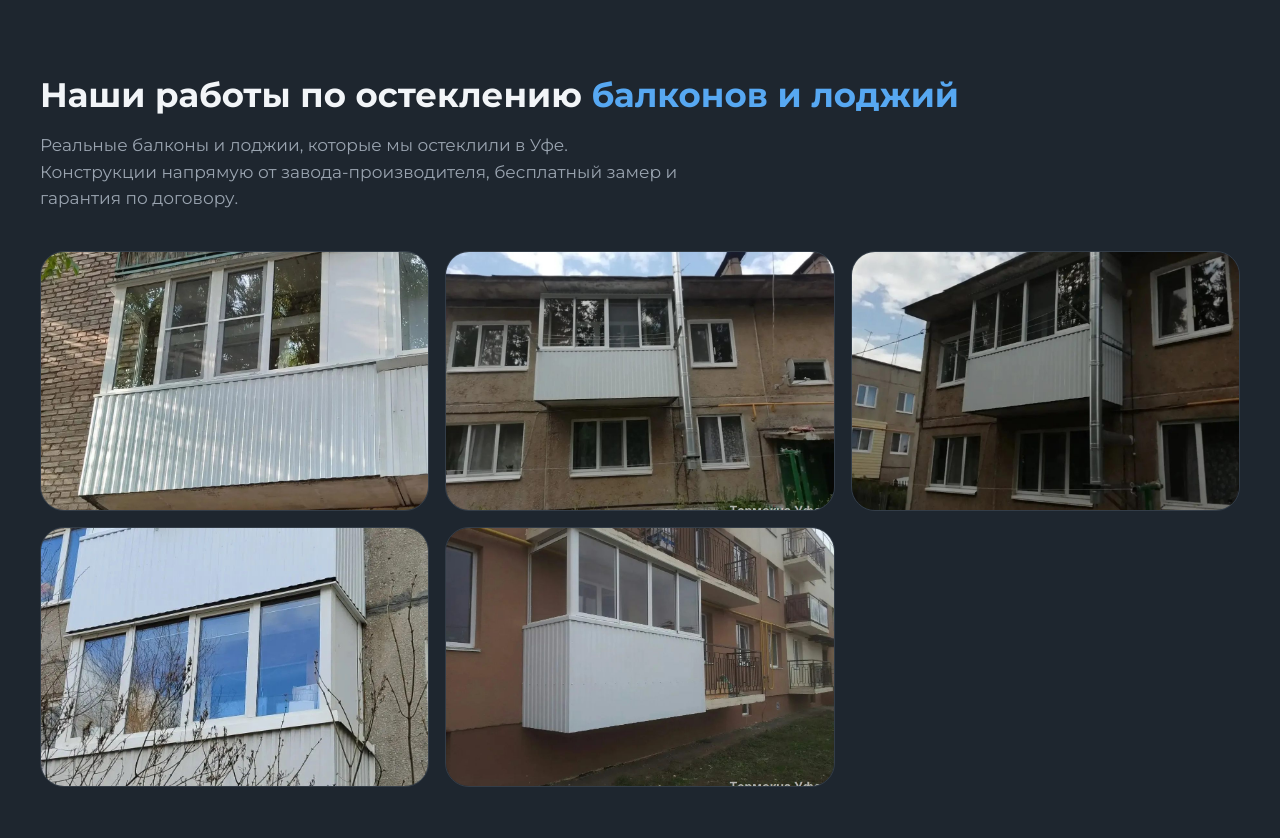
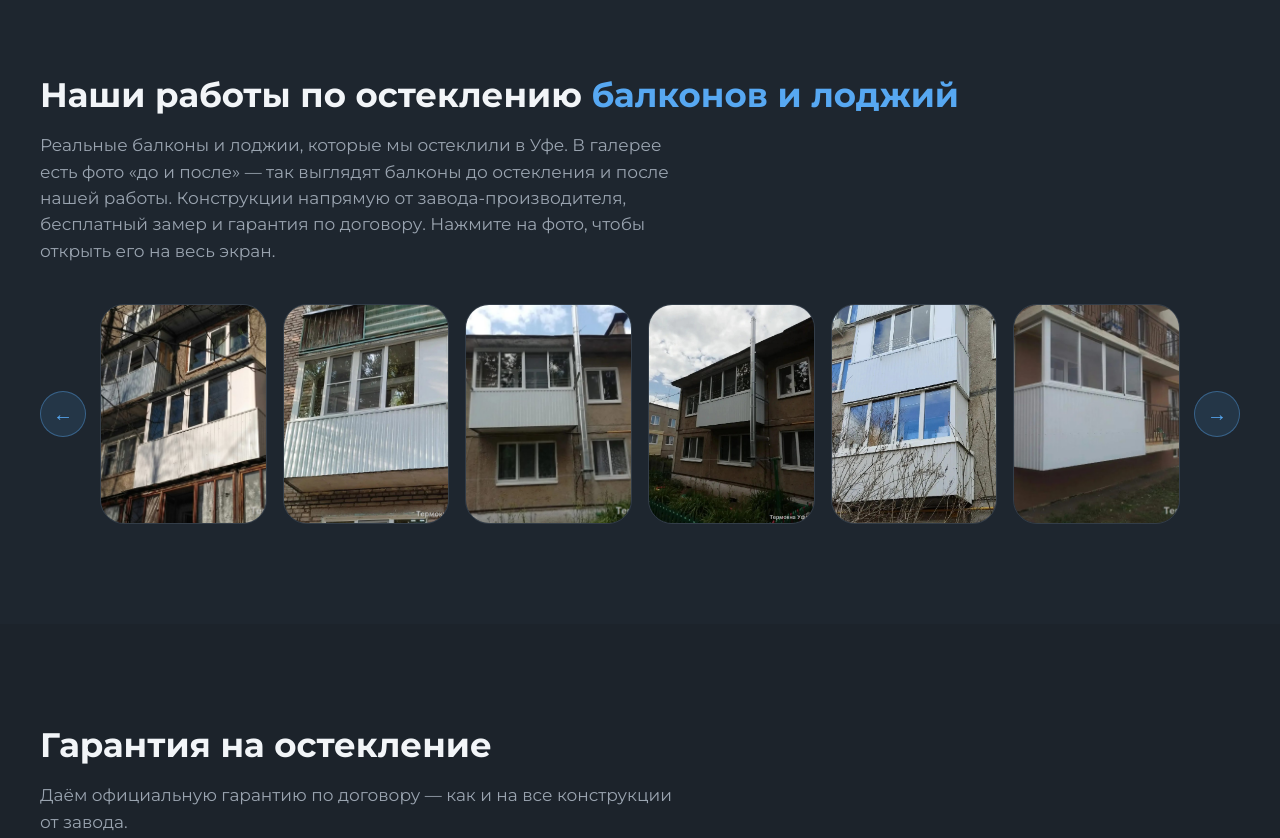
Before and after one commit to Maksim19952007/Maksim19952007.github.io, a plain HTML site: page osteklenie-balkonov.html in a window 1280 px wide. Shown: the part 3520-4358 px from the top of the page. Drawn offline with Linux system fonts and the light colour scheme.

Commit message:
Turn balcony gallery into slider with before/after photos

```diff
--- a/osteklenie-balkonov.html
+++ b/osteklenie-balkonov.html
@@ -226,13 +226,20 @@
     <section class="section section-tint" id="gallery">
       <div class="container">
         <h2>Наши работы по остеклению <mark>балконов и лоджий</mark></h2>
-        <p class="section-desc">Реальные балконы и лоджии, которые мы остеклили в Уфе. Конструкции напрямую от завода-производителя, бесплатный замер и гарантия по договору.</p>
-        <div class="gallery-grid">
-          <div class="gallery-item"><img src="assets/balcony-work-01.jpg" alt="Остеклённый балкон с белым профнастилом" loading="lazy"></div>
-          <div class="gallery-item"><img src="assets/balcony-work-02.jpg" alt="Остеклённая лоджия с окном ПВХ" loading="lazy"></div>
-          <div class="gallery-item"><img src="assets/balcony-work-03.jpg" alt="Балкон после остекления — белый профнастил" loading="lazy"></div>
-          <div class="gallery-item"><img src="assets/balcony-work-04.jpg" alt="Остекление балкона — окно ПВХ и белая отделка" loading="lazy"></div>
-          <div class="gallery-item"><img src="assets/balcony-work-05.jpg" alt="Готовый балкон после остекления" loading="lazy"></div>
+        <p class="section-desc">Реальные балконы и лоджии, которые мы остеклили в Уфе. В галерее есть фото «до и после» — так выглядят балконы до остекления и после нашей работы. Конструкции напрямую от завода-производителя, бесплатный замер и гарантия по договору. Нажмите на фото, чтобы открыть его на весь экран.</p>
+        <div class="gallery-slider-wrap">
+          <button type="button" class="works-arrow" id="gallery-prev" aria-label="Предыдущие фото">&#8592;</button>
+          <div class="gallery-grid" id="gallery-grid">
+            <div class="gallery-item"><img src="assets/balcony-work-06.jpg" alt="Фасад дома с остеклёнными балконами и лоджиями в Уфе" loading="lazy"></div>
+            <div class="gallery-item"><img src="assets/balcony-work-01.jpg" alt="Остеклённый балкон с белым профнастилом" loading="lazy"></div>
+            <div class="gallery-item"><img src="assets/balcony-work-02.jpg" alt="Остеклённая лоджия с окном ПВХ" loading="lazy"></div>
+            <div class="gallery-item"><img src="assets/balcony-work-03.jpg" alt="Балкон после остекления — белый профнастил" loading="lazy"></div>
+            <div class="gallery-item"><img src="assets/balcony-work-04.jpg" alt="Остекление балкона — окно ПВХ и белая отделка" loading="lazy"></div>
+            <div class="gallery-item"><img src="assets/balcony-work-05.jpg" alt="Готовый балкон после остекления" loading="lazy"></div>
+            <div class="gallery-item"><span class="gallery-badge">До и после</span><img src="assets/balcony-work-07.jpg" alt="Балкон до и после остекления — новая отделка белым профнастилом и старое дерево" loading="lazy"></div>
+            <div class="gallery-item"><span class="gallery-badge">До и после</span><img src="assets/balcony-work-08.jpg" alt="Балкон до и после остекления — окно ПВХ с новым профнастилом и старое дерево" loading="lazy"></div>
+          </div>
+          <button type="button" class="works-arrow" id="gallery-next" aria-label="Следующие фото">&#8594;</button>
         </div>
       </div>
     </section>
@@ -475,6 +482,21 @@
       }
     });
 
+    var galleryGrid = document.getElementById('gallery-grid');
+
+    function galleryStep() {
+      var item = galleryGrid.querySelector('.gallery-item');
+      return item ? item.getBoundingClientRect().width + 16 : 260;
+    }
+
+    document.getElementById('gallery-prev').addEventListener('click', function () {
+      galleryGrid.scrollBy({ left: -galleryStep() * 6, behavior: 'smooth' });
+    });
+
+    document.getElementById('gallery-next').addEventListener('click', function () {
+      galleryGrid.scrollBy({ left: galleryStep() * 6, behavior: 'smooth' });
+    });
+
     var lightbox = document.getElementById('lightbox');
     var lightboxImg = lightbox.querySelector('img');
     var galleryImgs = document.querySelectorAll('.gallery-item img');
--- a/sitemap.xml
+++ b/sitemap.xml
@@ -7,7 +7,7 @@
   </url>
   <url>
     <loc>https://termooknaufa.ru/osteklenie-balkonov.html</loc>
-    <lastmod>2026-11-18</lastmod>
+    <lastmod>2026-11-20</lastmod>
     <priority>0.9</priority>
   </url>
   <url>
--- a/style.css
+++ b/style.css
@@ -1354,19 +1354,37 @@ h2 {
   }
 }
 
-.gallery-grid {
-  display: grid;
-  grid-template-columns: repeat(3, 1fr);
-  gap: 16px;
+.gallery-slider-wrap {
+  display: flex;
+  align-items: center;
+  gap: 14px;
   margin-top: 36px;
 }
 
+.gallery-grid {
+  display: grid;
+  grid-auto-flow: column;
+  grid-auto-columns: calc((100% - 5 * 16px) / 6);
+  gap: 16px;
+  overflow-x: auto;
+  scroll-snap-type: x mandatory;
+  scroll-behavior: smooth;
+  scrollbar-width: none;
+  min-width: 0;
+}
+
+.gallery-grid::-webkit-scrollbar {
+  display: none;
+}
+
 .gallery-item {
-  height: 260px;
+  position: relative;
+  height: 220px;
   border-radius: var(--radius-card);
   border: 1px solid var(--border);
   background: var(--card);
   overflow: hidden;
+  scroll-snap-align: start;
 }
 
 .gallery-item img {
@@ -1375,17 +1393,35 @@ h2 {
   height: 100%;
   object-fit: cover;
   cursor: zoom-in;
+  transition: transform 0.2s;
+}
+
+.gallery-item:hover img {
+  transform: translateY(-4px);
+}
+
+.gallery-badge {
+  position: absolute;
+  top: 10px;
+  left: 10px;
+  z-index: 1;
+  padding: 4px 10px;
+  border-radius: 999px;
+  background: rgba(10, 14, 20, 0.62);
+  color: #fff;
+  font-size: 12px;
+  font-weight: 600;
 }
 
 @media (max-width: 979px) {
   .gallery-grid {
-    grid-template-columns: 1fr 1fr;
+    grid-auto-columns: calc((100% - 2 * 16px) / 3);
   }
 }
 
 @media (max-width: 560px) {
   .gallery-grid {
-    grid-template-columns: 1fr;
+    grid-auto-columns: calc(100% / 2 - 8px);
   }
 
   .gallery-item {
```
Also changed, not shown: assets/balcony-work-06.jpg (added), assets/balcony-work-07.jpg (added), assets/balcony-work-08.jpg (added).
